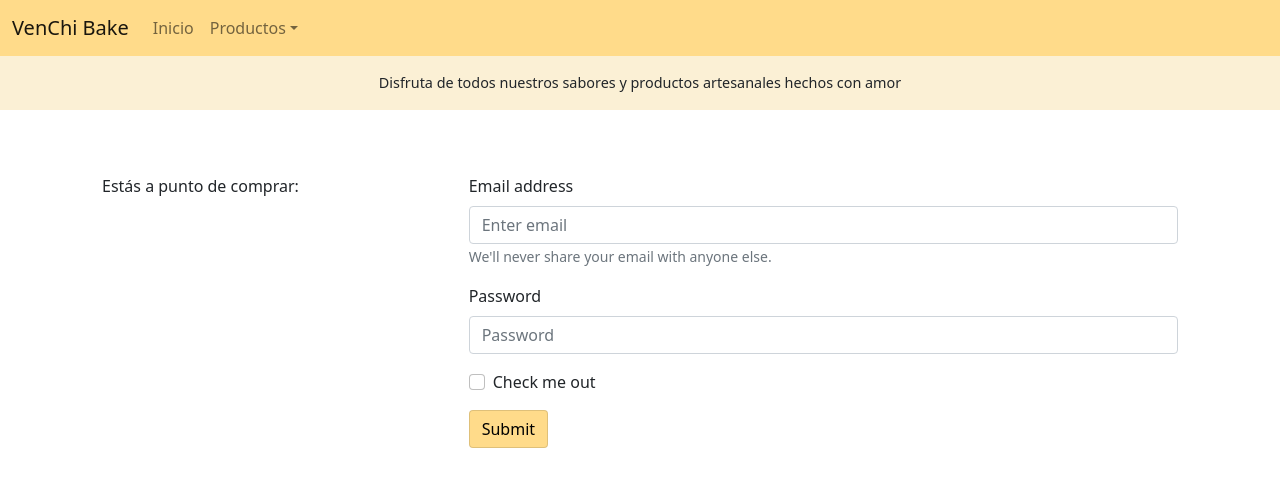
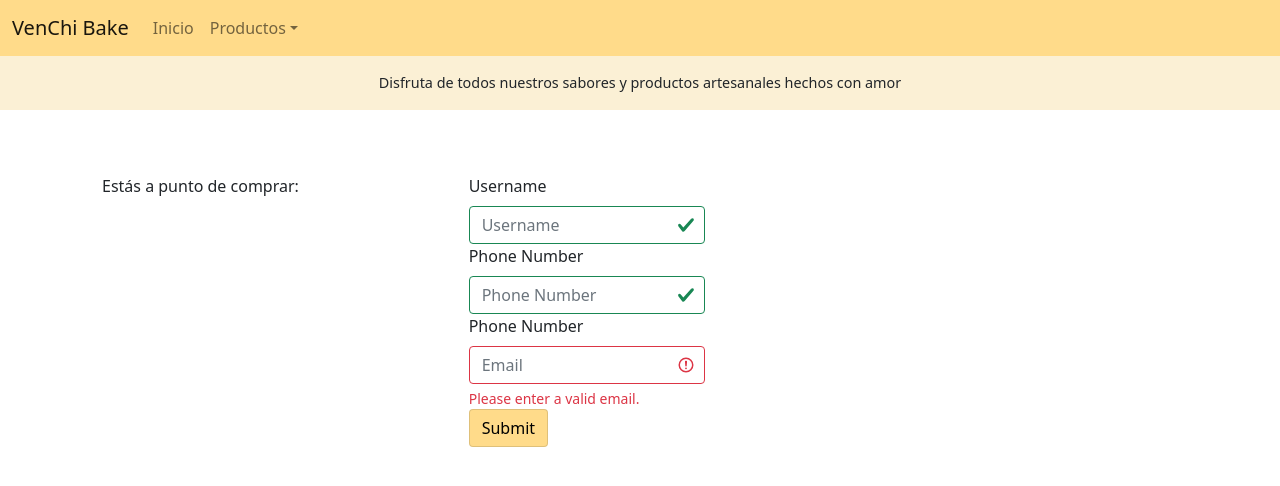
Before and after one commit to jrkaren9/ecommerce, a React (Create React App) app: page /buyCart in a window 1280 px wide. Shown: the top 486 px of the page. Built offline with nearby package versions, Linux system fonts and the light colour scheme.

Commit message:
Work with validations in form

```diff
--- a/src/components/BuyCart.jsx
+++ b/src/components/BuyCart.jsx
@@ -1,4 +1,4 @@
-import React, { useState } from 'react'
+import React, { useContext, useState } from 'react'
 import { addDoc, collection, getFirestore } from 'firebase/firestore';
 import Form from 'react-bootstrap/Form';
 import Button from 'react-bootstrap/Button';
@@ -7,12 +7,62 @@ import Row from 'react-bootstrap/Row';
 import Col from 'react-bootstrap/Col';
 import s from './BuyCart.module.css';
 import button from './general/Buttons.module.css'
+import { CartContext } from './CartContext';
 
 export default function BuyCart({ items }) {
+
+    const [phoneNumber, setPhoneNumber] = useState("");
+    const [email, setEmail] = useState("");
     const [orderId, setOrderId] = useState("");
+    const { buyAll } = useContext(CartContext);
 
-    const sendOrder = (e) => {
-        e.preventDefault();
+    const [ form, setForm ] = useState({});
+    const [ errors, setErrors ] = useState({});
+
+    const setField = (field, value) => {
+        setForm({
+          ...form,
+          [field]: value
+        })
+      };
+
+    const findFormErrors = () => {
+        const { username } = form
+        const newErrors = {}
+
+        validatePhoneNumber(phoneNumber);
+
+        const usernameValidated = validateUsername(username);
+        if (usernameValidated) newErrors.username = usernameValidated;
+
+        // if ( !food || food === '' ) newErrors.food = 'select a food!'
+        // // rating errors
+        // if ( !rating || rating > 5 || rating < 1 ) newErrors.rating = 'must assign a rating between 1 and 5!'
+        // // comment errors
+        // if ( !comment || comment === '' ) newErrors.comment = 'cannot be blank!'
+        // else if ( comment.length > 100 ) newErrors.comment = 'comment is too long!'
+
+        return newErrors;
+    }
+
+
+    const handleSubmit = (event) => {
+        event.preventDefault();
+        event.stopPropagation();
+
+        const newErrors = findFormErrors();
+
+        if ( Object.keys(newErrors).length > 0 ) {
+            setErrors(newErrors);
+          } else {
+            console.log('Thank you for your feedback!');
+          }
+
+        // sendOrder();
+    };
+
+    const sendOrder = () => {
+
         const order = {
             buyer: { name: "", phone: "", email: "" },
             items: { test: "test" },
@@ -23,11 +73,35 @@ export default function BuyCart({ items }) {
         const ordersCollection = collection(db, "orders");
         addDoc(ordersCollection, order)
         .then(
-            ({ id }) => setOrderId(id) & console.log(id)
+            ({ id }) => {
+                setOrderId(id);
+                buyAll();
+                console.log(id);
+            }
         );
 
 
     };
+
+    const validateUsername = (username) => {
+        const regex = /\s\s+/g;
+        regex.test(username) ?
+            setField('username', username.replace(/\s\s+/g, ' ')) :
+            setField('username', username);
+
+        if(!username) return "Please enter a username";
+        else if(username.length <= 2) return "Name is too short";
+        else if(username.length >= 20) return "Name is too long";
+    }
+
+    const validatePhoneNumber = phoneNumber => {
+        const regex = /^\(?(\d{3})\)?[- ]?(\d{3})[- ]?(\d{4})$/;
+        return regex.test(phoneNumber);
+    }
+
+    const validateEmail = email => {
+        return email;
+    }
 
     return (
         <Container id={s.BuySection}>
@@ -38,23 +112,59 @@ export default function BuyCart({ items }) {
                 </Col>
 
                 <Col xs={12} sm={8}>
-                    <Form id={s.BuyForm}>
-                        <Form.Group className="mb-3" controlId="formBasicEmail">
-                            <Form.Label>Email address</Form.Label>
-                            <Form.Control type="email" placeholder="Enter email" />
-                            <Form.Text className="text-muted">
-                            We'll never share your email with anyone else.
-                            </Form.Text>
+                    <Form id={s.BuyForm} noValidate onSubmit={handleSubmit}>
+                        <Form.Group as={Col} md="4" controlId="validationCustomUsername">
+                            <Form.Label>Username</Form.Label>
+                            <Form.Control
+                                type="text"
+                                placeholder="Username"
+                                value={form.username}
+                                onChange={(e) => {
+                                    setField('username', e.currentTarget.value)
+                                }}
+                                isValid={!errors.username}
+                                required
+                            />
+                            <Form.Control.Feedback type="invalid">
+                                { errors.username }
+                            </Form.Control.Feedback>
                         </Form.Group>
 
-                        <Form.Group className="mb-3" controlId="formBasicPassword">
-                            <Form.Label>Password</Form.Label>
-                            <Form.Control type="password" placeholder="Password" />
+                        <Form.Group as={Col} md="4" controlId="validationCustomPhoneNumber">
+                            <Form.Label>Phone Number</Form.Label>
+                            <Form.Control
+                                type="text"
+                                placeholder="Phone Number"
+                                value={phoneNumber}
+                                onChange={(e) => {
+                                    setPhoneNumber(e.currentTarget.value)
+                                }}
+                                isValid={validatePhoneNumber}
+                                required
+                            />
+                            <Form.Control.Feedback type="invalid">
+                                Please enter a valid phone number.
+                            </Form.Control.Feedback>
                         </Form.Group>
-                        <Form.Group className="mb-3" controlId="formBasicCheckbox">
-                            <Form.Check type="checkbox" label="Check me out" />
+
+                        <Form.Group as={Col} md="4" controlId="validationCustomEmail">
+                            <Form.Label>Phone Number</Form.Label>
+                            <Form.Control
+                                type="text"
+                                placeholder="Email"
+                                value={email}
+                                onChange={(e) => {
+                                    setEmail(e.currentTarget.value)
+                                }}
+                                isInvalid={validateEmail}
+                                required
+                            />
+                            <Form.Control.Feedback type="invalid">
+                                Please enter a valid email.
+                            </Form.Control.Feedback>
                         </Form.Group>
-                        <Button variant="primary" type="submit" className={button.Primary} onClick={(e) => sendOrder(e)}>
+
+                        <Button variant="primary" type="submit" className={button.Primary}>
                             Submit
                         </Button>
                     </Form>
--- a/src/components/Cart.jsx
+++ b/src/components/Cart.jsx
@@ -1,16 +1,17 @@
 import Button from 'react-bootstrap/Button';
 import React, { useContext, useEffect, useState } from 'react'
-import { CartContext } from './CartContext'
+import { Link } from 'react-router-dom';
 import Container from 'react-bootstrap/Container';
 import Row from 'react-bootstrap/Row';
 import Col from 'react-bootstrap/Col';
+import { CartContext } from './CartContext'
 import EmptyCart from './EmptyCart';
 import s from './Cart.module.css'
 import button from './general/Buttons.module.css';
 
 export default function Cart() {
 
-    const { cart, buyAll, removeFromCart, getTotalItems } = useContext(CartContext);
+    const { cart, removeFromCart, getTotalItems } = useContext(CartContext);
     const [total, setTotal] = useState("$0.00");
     const [totalItems, setTotalItems] = useState(0);
 
@@ -76,7 +77,7 @@ export default function Cart() {
                         <p><strong>Total: </strong>{total}</p>
                     </Col>
                     <Col xs={10} className="d-flex justify-content-center">
-                        <Button id={s.BuyAll} onClick={buyAll} className={button.Primary}>Comprar todo</Button>
+                        <Button id={s.BuyAll} className={button.Primary} as={Link} to="/buyCart">Comprar todo</Button>
                     </Col>
                 </Row>
             </Container>
--- a/src/components/Items/ItemDetail.jsx
+++ b/src/components/Items/ItemDetail.jsx
@@ -11,7 +11,6 @@ import button from '../general/Buttons.module.css';
 
 export default  function ItemDetail({ item, onAdd, amount, amountInCart }) {
     const available = item.stock - amountInCart;
-    console.log(available);
 
     return (
         <>
@@ -25,7 +24,7 @@ export default  function ItemDetail({ item, onAdd, amount, amountInCart }) {
                     <div id={s.BuySection} >
                         <p id={s.Price}>Precio: {item.price}</p>
                         <ItemCount stock={available} initial={available > 0 ? 1 : 0} onAdd={onAdd} />
-                        {amount > 0 ?
+                        {amountInCart > 0 ?
                             <>
                                 <Col xs={true} className="d-flex flex-column align-items-end">
                                     <p className={s.GoCartText}>¡Ya añadiste {amountInCart} unidades de este producto al carrito!</p>
```
